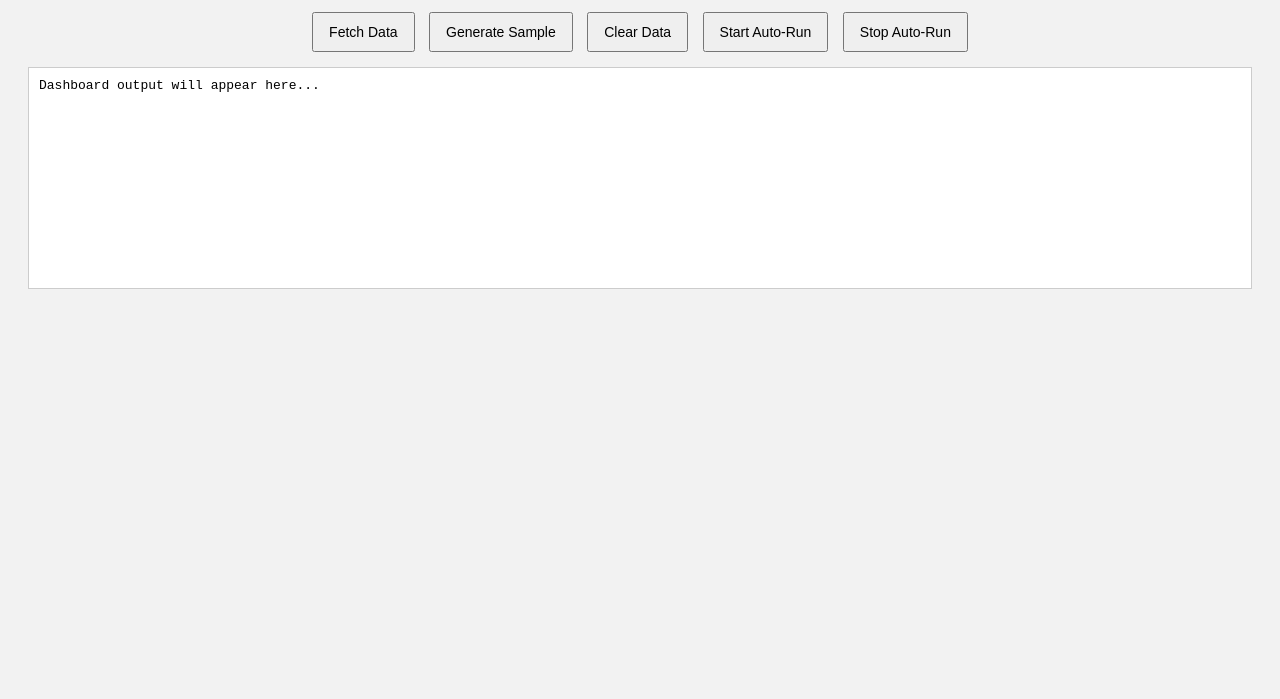
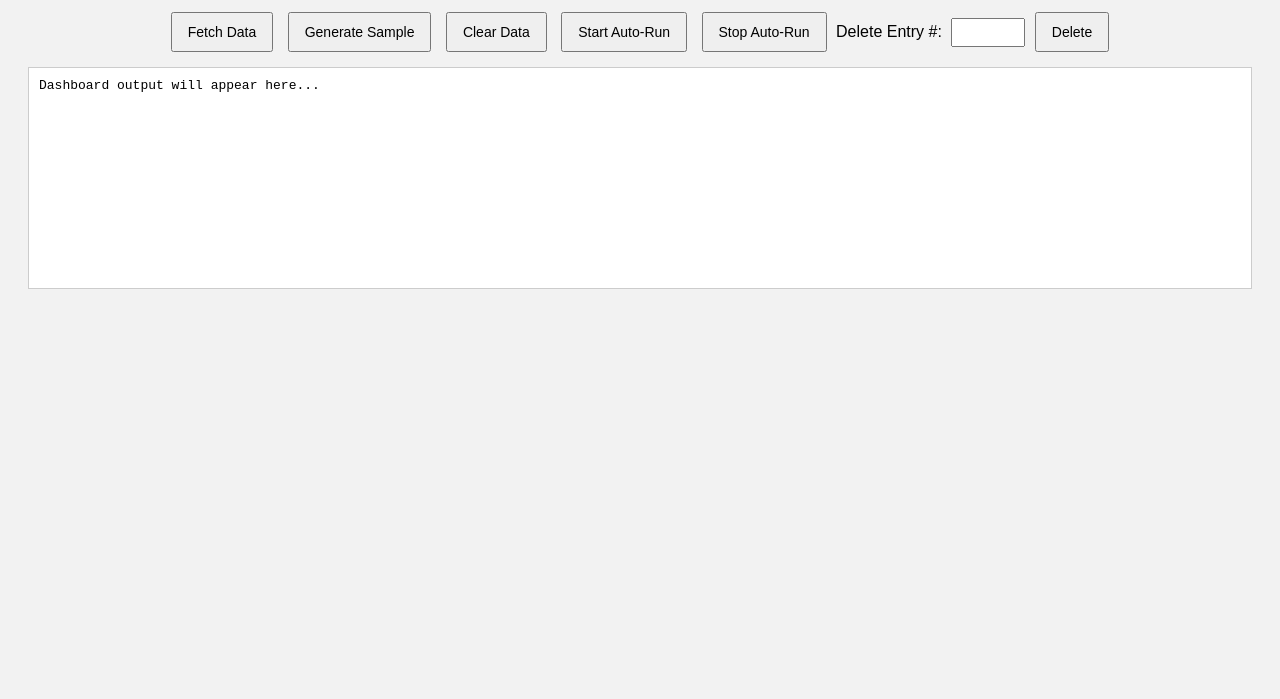
Before and after one commit to walkerguy56604/CloudPadNotes, a website: page CloudPad.html in a window 1280 px wide. Shown: the part 101-800 px from the top of the page. Drawn offline with Linux system fonts and the light colour scheme.

Commit message:
Update CloudPad.html

```diff
--- a/CloudPad.html
+++ b/CloudPad.html
@@ -9,6 +9,7 @@
         button { margin: 5px; padding: 10px 15px; font-size: 14px; cursor: pointer; }
         #output { border: 1px solid #ccc; padding: 10px; margin-top: 10px; height: 200px; overflow-y: auto; background: #fff; font-family: monospace; white-space: pre-line; }
         .btn-group { text-align: center; margin-bottom: 10px; }
+        input { padding: 5px; width: 60px; margin-left: 5px; }
     </style>
 </head>
 <body>
@@ -20,6 +21,7 @@
         <button onclick="clearData()">Clear Data</button>
         <button onclick="startAutoRun()">Start Auto-Run</button>
         <button onclick="stopAutoRun()">Stop Auto-Run</button>
+        <span>Delete Entry #: <input type="number" id="deleteIndex" min="1"> <button onclick="deleteEntry()">Delete</button></span>
     </div>
 
     <div id="output">Dashboard output will appear here...</div>
@@ -65,6 +67,17 @@
             updateOutput("All data cleared.");
         }
 
+        function deleteEntry() {
+            const idx = parseInt(document.getElementById("deleteIndex").value, 10) - 1;
+            if (isNaN(idx) || idx < 0 || idx >= cloudData.length) {
+                updateOutput("Invalid entry number.");
+                return;
+            }
+            const removed = cloudData.splice(idx, 1)[0];
+            localStorage.setItem("cloudData", JSON.stringify(cloudData));
+            updateOutput(`Deleted entry: ${JSON.stringify(removed)}`);
+        }
+
         // ======== Auto-Run ========
         function startAutoRun() {
             stopAutoRun(); // clear previous if any
```
